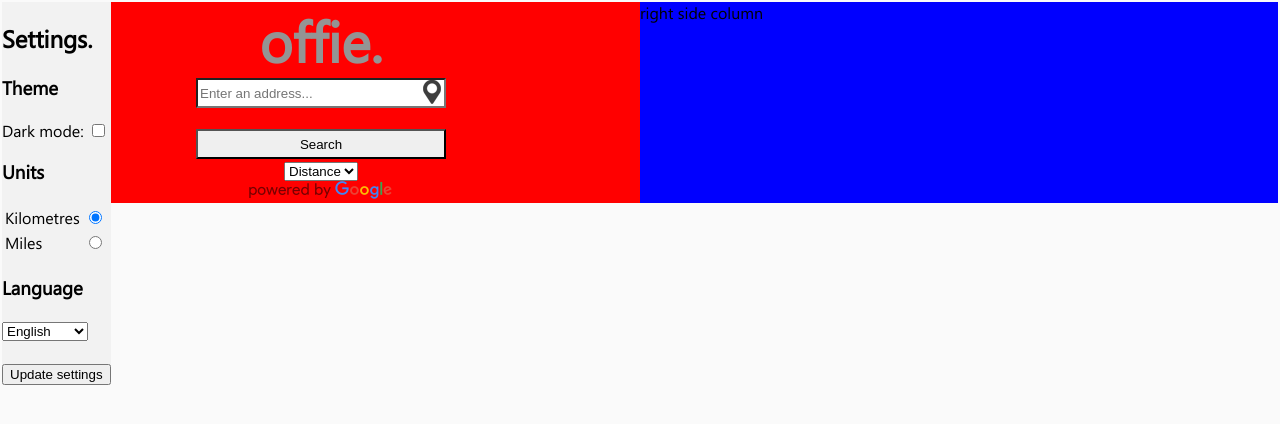
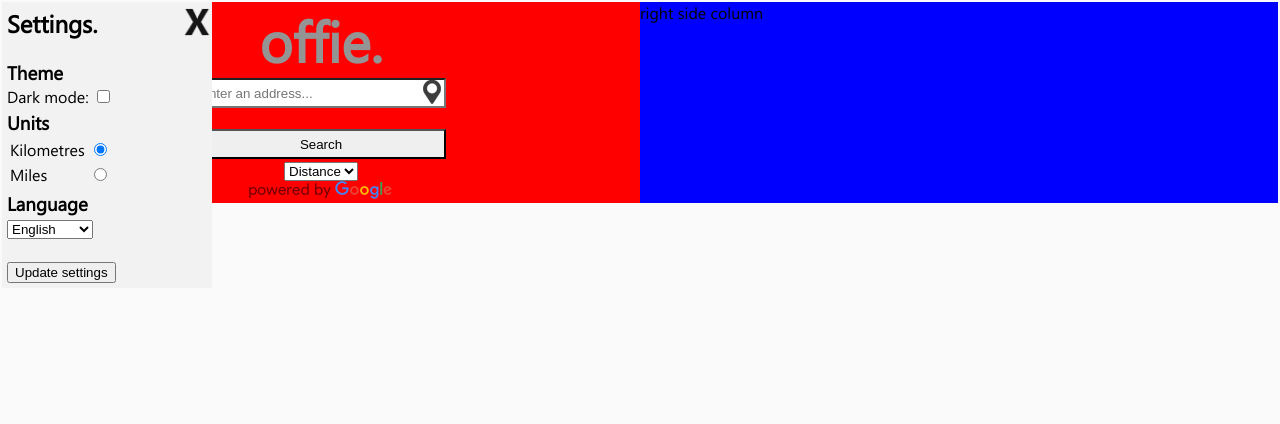
Before and after one commit to JoshDavis97/Final-Year-Project, a plain HTML site: page index.html in a window 1280 px wide. Both pictures are taken after a click on the picture 14 px from the left and 14 px from the top of the page. Drawn offline with Linux system fonts and the light colour scheme; some packages are replaced by stand-ins of ours.

Commit message:
Added a button to close the settings pane

```diff
--- a/css/newstyle.css
+++ b/css/newstyle.css
@@ -74,4 +74,21 @@ body {
     text-align: left;
     display: none;
     position: fixed;
+    padding: 5px 5px 5px 5px;
+    width: 200px;
+    z-index: 999;
 }
+
+#settingsDiv h2 {
+    margin-top: 0px;
+}
+
+#settingsDiv h3 {
+    margin: 3px 0px 0px;
+}
+
+#settings-close-icon {
+    position: absolute;
+    right: 0px;
+    top: 5px;
+}
--- a/index.html
+++ b/index.html
@@ -16,6 +16,7 @@
     <img src="media/settings_icon.png" id="settings-icon" alt="Settings" width="24" height="24">
     <div id="settingsDiv">
         <h2>Settings.</h2>
+        <img src="media/close_icon.png" id="settings-close-icon" width="30" height="30">
         <form id="settings-form" action="javascript:offie.settings.updateSettings()">
             <h3>Theme</h3>
             <label for="darkmode">Dark mode:</label>
--- a/js/offie.js
+++ b/js/offie.js
@@ -42,6 +42,10 @@ class Offie {
             this.settings.loadSettings();
 
             document.getElementById('settings-icon').addEventListener('click', function() {
+                this.settings.settingsToggle();
+            }.bind(this));
+
+            document.getElementById('settings-close-icon').addEventListener('click', function() {
                 this.settings.settingsToggle();
             }.bind(this));
 
```
Also changed, not shown: media/close_icon.png (added).
